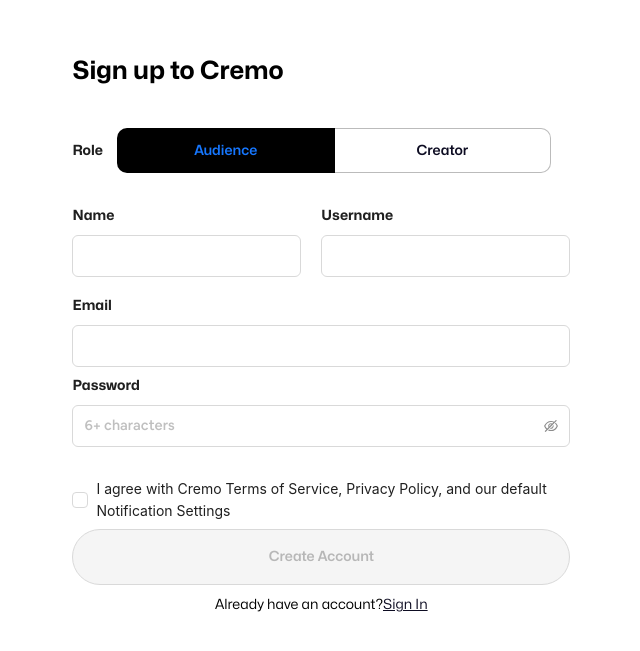
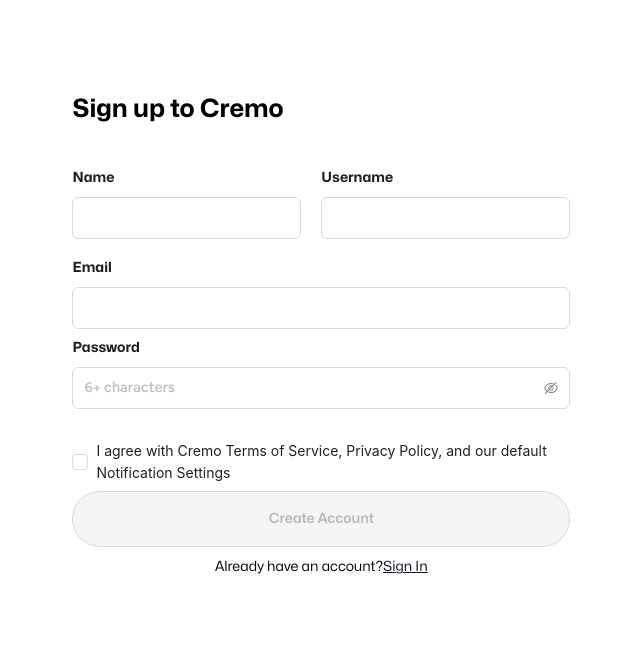
Before and after one commit to HongThinhThinh/ArtworkSharingPlatform_FE, a React (Vite) app: page /register in a window 1280 px wide. Shown: the part 105-756 px from the top of the page, without its empty margins (532-1172 px from the left). Built offline with nearby package versions, Linux system fonts and the light colour scheme; what antd-style would draw is missing.

Commit message:
go-pro-page

```diff
--- a/src/component/navigator/config.js
+++ b/src/component/navigator/config.js
@@ -13,7 +13,7 @@
   },
   {
     title: "Go Pro",
-    path: "/pro",
+    path: "/go-pro",
   },
 ];
 //edit config footer
--- a/src/config/router.jsx
+++ b/src/config/router.jsx
@@ -42,6 +42,7 @@
 
 import FormRequest from "../component/formRequest/FormRequest";
 import PostView from "../component/postView/PostView";
+import GoPro from "../pages/goPro/GoPro";
 
 export const router = createBrowserRouter([
   {
@@ -71,6 +72,10 @@
   {
     path: "/account/unverified",
     element: <OTP />,
+  },
+  {
+    path: "/go-pro",
+    element: <GoPro />,
   },
   {
     path: "/dashboard",
--- /dev/null
+++ b/src/pages/goPro/GoPro.jsx
@@ -0,0 +1,94 @@
+import {
+  CheckOutlined,
+  InboxOutlined,
+  PictureOutlined,
+} from "@ant-design/icons";
+import Dragger from "antd/es/upload/Dragger";
+import RoundedBtn from "../../component/rounded-button/RoundedButton";
+
+const includedFeatures = [
+  "Find jobs on all over server",
+  "Creative oppoturnity",
+  "Easy to access & contact with customer",
+  "Manage your works simply!",
+];
+
+export default function GoPro() {
+  const props = {
+    name: "file",
+    multiple: true,
+    action: "https://run.mocky.io/v3/435e224c-44fb-4773-9faf-380c5e6a2188",
+    onChange(info) {
+      const { status } = info.file;
+      if (status !== "uploading") {
+        console.log(info.file, info.fileList);
+      }
+      if (status === "done") {
+        message.success(`${info.file.name} file uploaded successfully.`);
+      } else if (status === "error") {
+        message.error(`${info.file.name} file upload failed.`);
+      }
+    },
+    onDrop(e) {
+      console.log("Dropped files", e.dataTransfer.files);
+    },
+  };
+  return (
+    <div className="bg-white py-24 sm:py-32">
+      <div className="mx-auto max-w-7xl px-6 lg:px-8">
+        <div className="mx-auto max-w-2xl sm:text-center">
+          <h2 className="text-3xl font-bold tracking-tight text-gray-900 sm:text-4xl">
+            Let's become a creator
+          </h2>
+          <p className="mt-6 text-lg leading-8 text-gray-600">
+            If you want to be a creator. Just give us a little bit about your
+            inspiration. Let's be a part of Cremo's community. We need your
+            distribution.
+          </p>
+        </div>
+        <div className="mx-auto mt-16 max-w-2xl rounded-3xl ring-1 ring-gray-200 sm:mt-20 lg:mx-0 lg:flex lg:max-w-none">
+          <div className="p-8 sm:p-10 lg:flex-auto">
+            <h3 className="text-2xl font-bold tracking-tight text-gray-900"></h3>
+            <p className="mt-6 text-base leading-7 text-gray-600">
+              Let's experiment with the first step to become a creator. How
+              about uploading your first artwork in Cremo!
+            </p>
+            <div className="mt-10 flex items-center gap-x-4">
+              <h4 className="flex-none text-sm font-semibold leading-6 text-indigo-600">
+                What’s included if you become to Cremo's creator
+              </h4>
+              <div className="h-px flex-auto bg-gray-100" />
+            </div>
+            <ul
+              role="list"
+              className="mt-8 grid grid-cols-1 gap-4 text-sm leading-6 text-gray-600 sm:grid-cols-2 sm:gap-6"
+            >
+              {includedFeatures.map((feature) => (
+                <li key={feature} className="flex gap-x-3">
+                  <CheckOutlined />
+                  {feature}
+                </li>
+              ))}
+            </ul>
+          </div>
+          <div className="-mt-2 p-2 lg:mt-0 lg:w-full lg:max-w-md lg:flex-shrink-0">
+            <Dragger {...props}>
+              <p className="ant-upload-drag-icon">
+                <PictureOutlined />
+              </p>
+              <p className="ant-upload-text">
+                Click or drag image to this area to upload
+              </p>
+              <p className="ant-upload-hint">
+                Please give us your masterpiece.
+              </p>
+            </Dragger>
+          </div>
+        </div>
+        <div className="mx-auto max-w-2xl sm:text-center">
+          <RoundedBtn color="#6365E7">Send</RoundedBtn>
+        </div>
+      </div>
+    </div>
+  );
+}
--- a/src/pages/signUp/SignUp.jsx
+++ b/src/pages/signUp/SignUp.jsx
@@ -98,42 +98,6 @@
                 onFinish={onFinish}
               >
                 <MyFormItemGroup className="signUp__form__container__group-form">
-                  <MyFormItem className="signUp__form__container__group-form__role">
-                    <label
-                      className="signUp__form__container__group-form__label"
-                      style={{ paddingRight: "1em" }}
-                    >
-                      Role
-                    </label>
-                    <Radio.Group
-                      defaultValue="audience"
-                      onChange={(e) => setRole(e.target.value)}
-                      className="signUp__form__container__group-form__role__option"
-                    >
-                      <Radio.Button
-                        value="audience"
-                        className="signUp__form__container__group-form__role__option__detail"
-                        style={{
-                          borderRadius: "10px 0 0 10px",
-                          backgroundColor:
-                            role === "audience" ? "black" : "white",
-                        }}
-                      >
-                        Audience
-                      </Radio.Button>
-                      <Radio.Button
-                        value="creator"
-                        className="signUp__form__container__group-form__role__option__detail"
-                        style={{
-                          borderRadius: "0 10px  10px 0",
-                          backgroundColor:
-                            role === "creator" ? "black" : "white",
-                        }}
-                      >
-                        Creator
-                      </Radio.Button>
-                    </Radio.Group>
-                  </MyFormItem>
                   <MyFormItem className="signUp__form__container__group-form__flex">
                     <Row style={{ marginBottom: "-1em" }}>
                       <Col md={11} lg={11}>
@@ -177,6 +141,9 @@
                         >
                           <Input
                             onInput={(e) => setUserName(e.target.value)}
+                            onChange={(e) =>
+                              e.target.value.includes(" ") ? true : false
+                            }
                             className="signUp__form__container__group-form__input"
                           />
                         </Form.Item>
```
